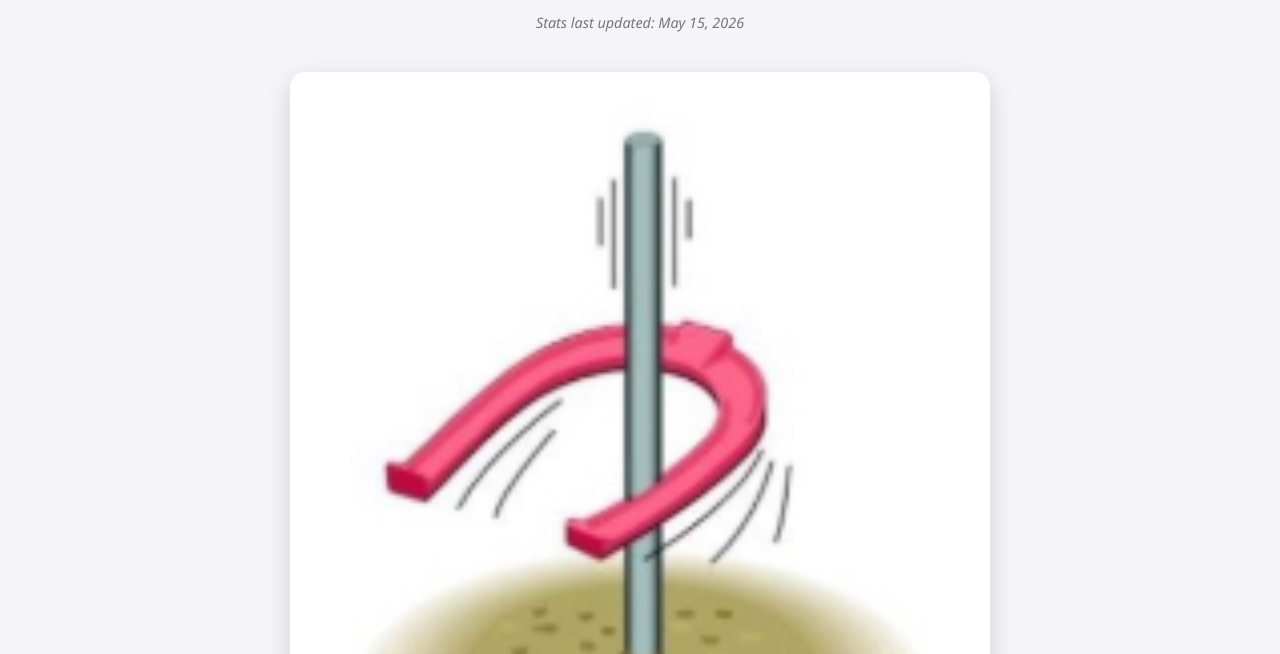
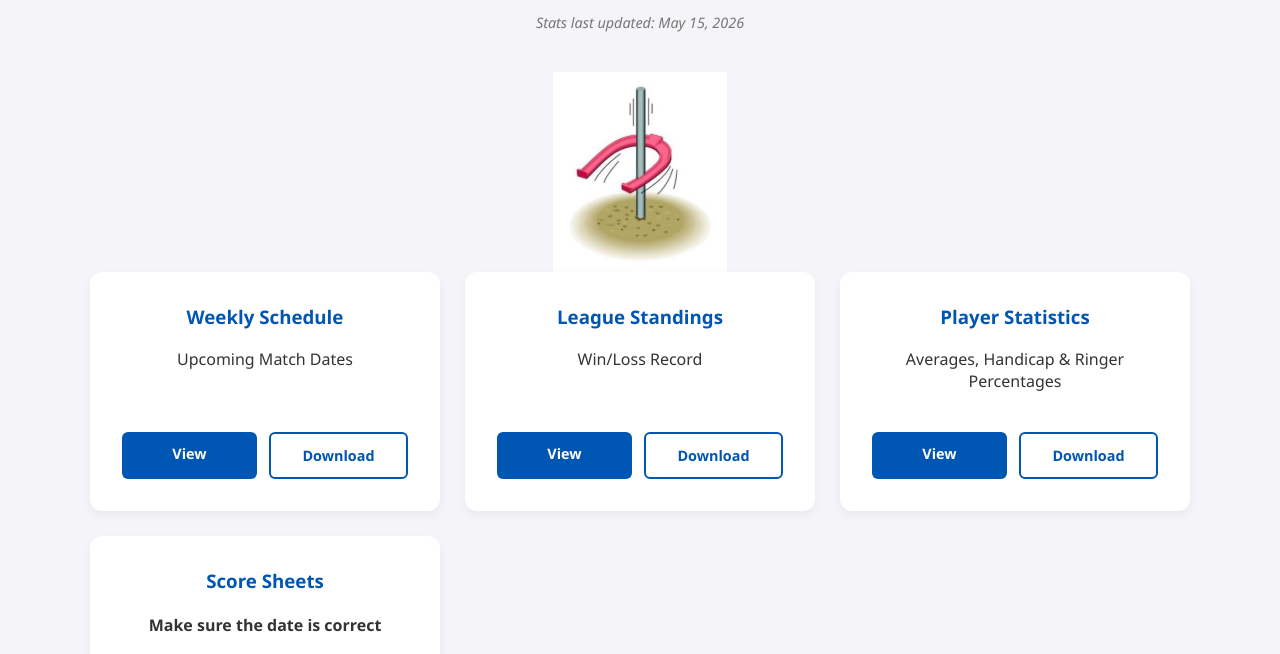
Before and after one commit to ronplante1945-a11y/Horseshoe-League, a plain HTML site: page index.html in a window 1280 px wide. Shown: the part 151-805 px from the top of the page. Drawn offline with Linux system fonts and the light colour scheme.

Commit message:
Add files via upload

```diff
--- a/index.html
+++ b/index.html
@@ -136,7 +136,7 @@
         <div id="last-updated"></div>
     </header>
 
-    <img src="league-photo.jpg" alt="League Photo" class="hero-image">
+    <img src="league-photo.jpg" alt="League Photo">
 
     <div class="container">
         <div class="card">
```
